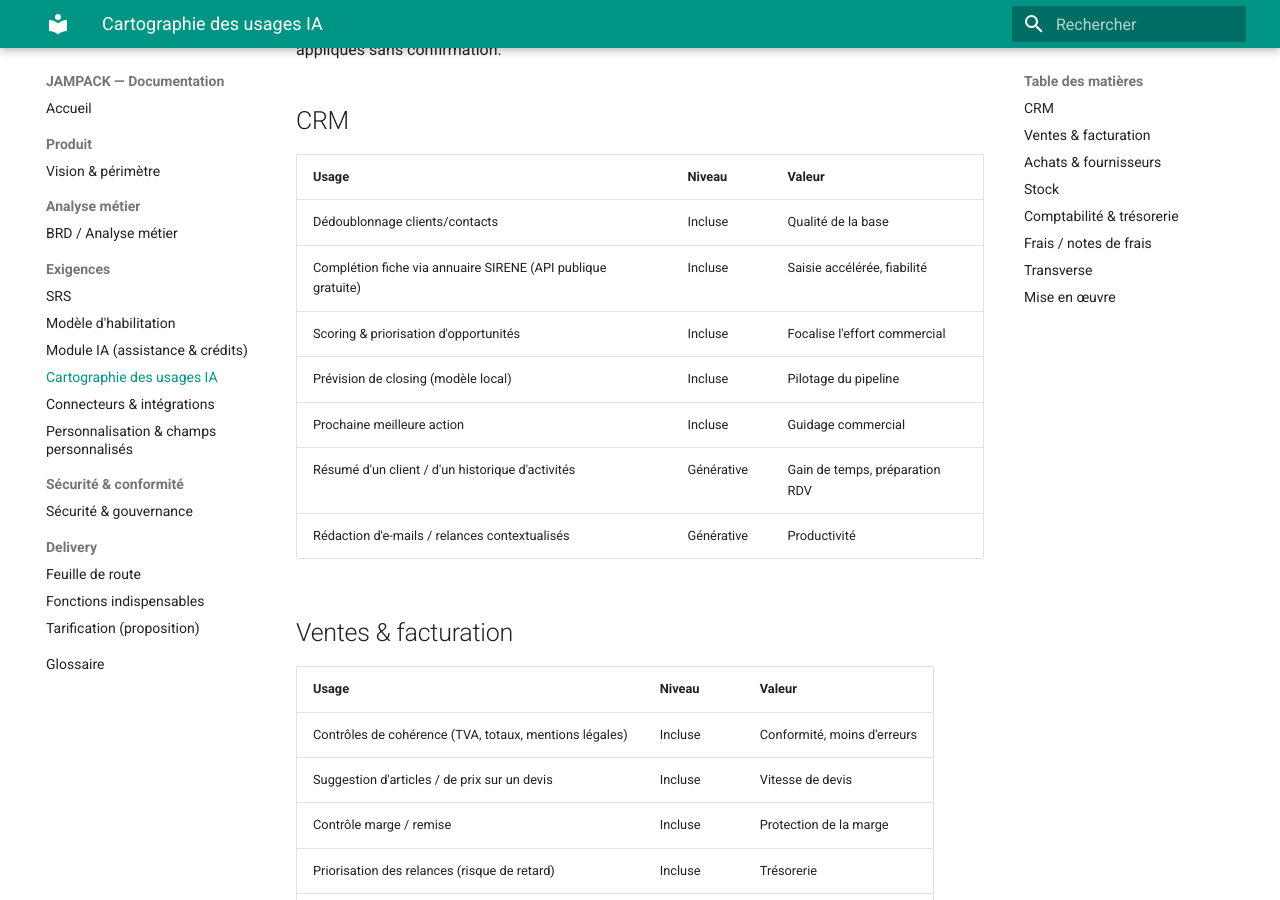
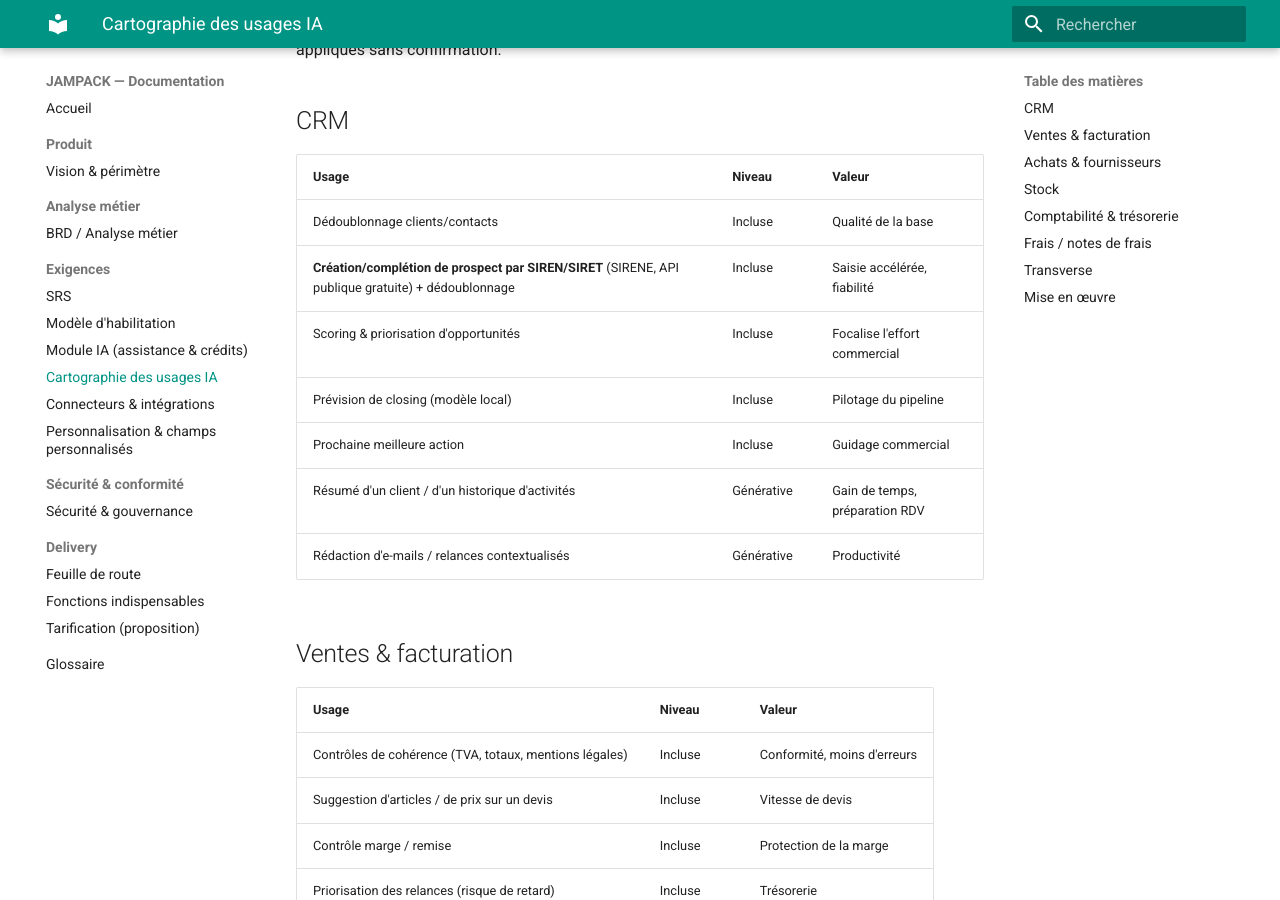
Before and after one commit to chrisx13/jampack-docs, an MkDocs documentation site: the page built from docs/20-exigences/ia-cartographie.md, in a window 1280 px wide and 900 px high, scrolled down 336 px. Built offline with MkDocs 1.6.1 and Material for MkDocs 9.7.7, drawn with Linux system fonts in a browser that asks for light colours.

Commit message:
docs: creation/completion auto de prospect par SIREN/SIRET (SIRENE)
- RG-46: saisie SIREN/SIRET -> interrogation SIRENE (API publique gratuite) ->
  proposition de creation/completion du prospect (raison sociale, etablissements,
  APE/NAF, TVA intracom via VIES), dedoublonnage; l'outil propose, l'utilisateur valide;
  droit create Company, cloisonnement societe, tracabilite; IA incluse (cout nul).
- Cartographie IA (CRM) + fonctions-indispensables (CRM) alignes.

Co-Authored-By: Claude Opus 4.8 <noreply@anthropic.com>
Claude-Session: https://claude.ai/code/session_01Pwuv6ro2738bcQPvWxGDbM

```diff
--- a/docs/20-exigences/ia-cartographie.md
+++ b/docs/20-exigences/ia-cartographie.md
@@ -12,7 +12,7 @@ Règle transverse : l'IA **propose**, l'utilisateur **valide**. Les résultats g
 | Usage | Niveau | Valeur |
 |---|---|---|
 | Dédoublonnage clients/contacts | Incluse | Qualité de la base |
-| Complétion fiche via annuaire SIRENE (API publique gratuite) | Incluse | Saisie accélérée, fiabilité |
+| **Création/complétion de prospect par SIREN/SIRET** (SIRENE, API publique gratuite) + dédoublonnage | Incluse | Saisie accélérée, fiabilité |
 | Scoring & priorisation d'opportunités | Incluse | Focalise l'effort commercial |
 | Prévision de closing (modèle local) | Incluse | Pilotage du pipeline |
 | Prochaine meilleure action | Incluse | Guidage commercial |
```
Also changed, not shown: docs/10-analyse-metier/brd.md (+1 -0 lines), docs/70-delivery/fonctions-indispensables.md (+1 -0 lines).
